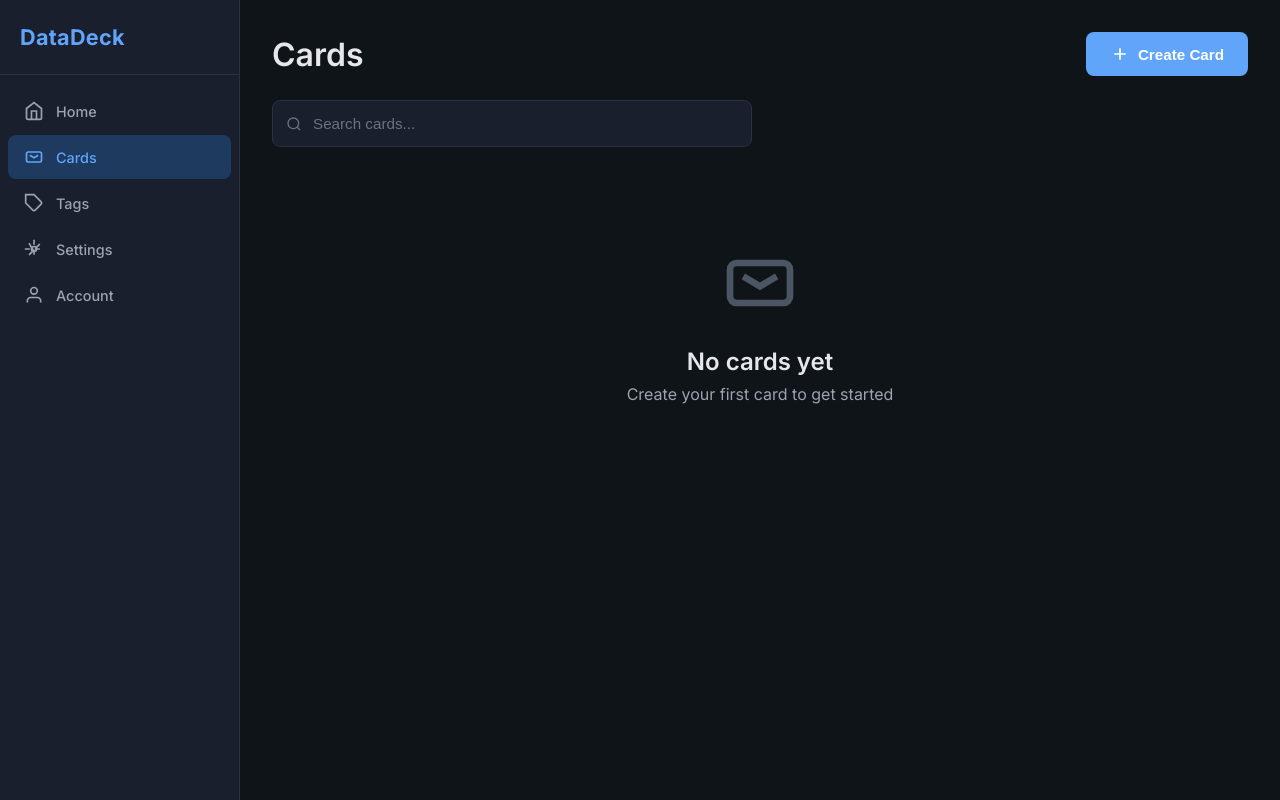
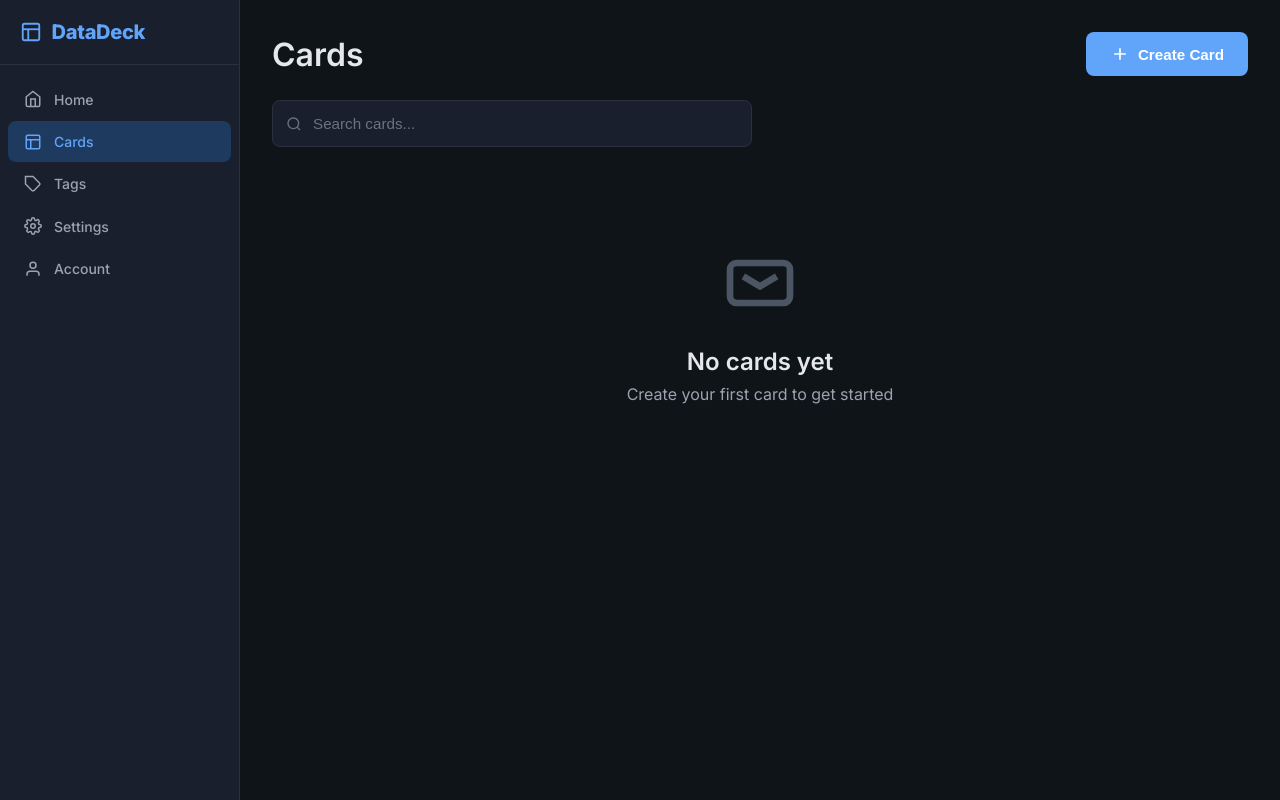
Before and after one commit to AnthonySfeir27/DataDeck, an Angular app in the folder frontend/: page /cards in a window 1280 px wide. Built offline with nearby package versions, Linux system fonts and the light colour scheme.

Commit message:
feat: implement application shell layout and dynamic card component templates

```diff
--- a/frontend/src/app/app.component.css
+++ b/frontend/src/app/app.component.css
@@ -23,19 +23,26 @@
 }
 
 .sidebar-header {
-  padding: 1.5rem 1.25rem;
+  padding: 1.25rem 1.25rem;
   border-bottom: 1px solid var(--border-color);
   display: flex;
   align-items: center;
-  gap: 0.5rem;
+  gap: 0.6rem;
+}
+
+.logo-icon {
+  width: 22px;
+  height: 22px;
+  color: var(--accent-color);
+  flex-shrink: 0;
 }
 
 .sidebar-header h2 {
   margin: 0;
-  font-size: 1.35rem;
-  font-weight: 700;
+  font-size: 1.25rem;
+  font-weight: 800;
   color: var(--accent-color);
-  letter-spacing: 0.3px;
+  letter-spacing: -0.3px;
 }
 
 .nav-menu {
@@ -52,12 +59,13 @@
 .nav-menu a {
   display: flex;
   align-items: center;
-  padding: 0.75rem 1rem;
+  padding: 0.7rem 1rem;
   color: var(--text-secondary);
   text-decoration: none;
   transition: all 0.2s ease;
   border-radius: 8px;
   gap: 0.75rem;
+  font-size: 0.875rem;
 }
 
 .nav-menu a:hover {
@@ -76,13 +84,14 @@
 }
 
 .nav-icon {
-  width: 20px;
-  height: 20px;
+  width: 18px;
+  height: 18px;
   flex-shrink: 0;
+  transition: color 0.2s ease;
 }
 
 .nav-text {
-  font-size: 0.9rem;
+  font-size: 0.875rem;
   font-weight: 500;
 }
 
--- a/frontend/src/app/app.component.html
+++ b/frontend/src/app/app.component.html
@@ -1,6 +1,11 @@
 <div class="app-container" [class.auth-layout]="!showSidebar">
   <nav class="sidebar" *ngIf="showSidebar">
     <div class="sidebar-header">
+      <svg viewBox="0 0 24 24" fill="none" stroke="currentColor" stroke-width="2" class="logo-icon">
+        <rect x="3" y="3" width="18" height="18" rx="2"></rect>
+        <line x1="3" y1="9" x2="21" y2="9"></line>
+        <line x1="9" y1="21" x2="9" y2="9"></line>
+      </svg>
       <h2>DataDeck</h2>
     </div>
     <ul class="nav-menu">
@@ -16,8 +21,9 @@
       <li>
         <a routerLink="/cards" routerLinkActive="active">
           <svg class="nav-icon" viewBox="0 0 24 24" fill="none" stroke="currentColor" stroke-width="2">
-            <path d="M21 16V8a2 2 0 0 0-2-2H5a2 2 0 0 0-2 2v8a2 2 0 0 0 2 2h14a2 2 0 0 0 2-2z"></path>
-            <polyline points="7 10 12 13 17 10"></polyline>
+            <rect x="3" y="3" width="18" height="18" rx="2"></rect>
+            <line x1="3" y1="9" x2="21" y2="9"></line>
+            <line x1="9" y1="21" x2="9" y2="9"></line>
           </svg>
           <span class="nav-text">Cards</span>
         </a>
@@ -35,7 +41,7 @@
         <a routerLink="/settings" routerLinkActive="active">
           <svg class="nav-icon" viewBox="0 0 24 24" fill="none" stroke="currentColor" stroke-width="2">
             <circle cx="12" cy="12" r="3"></circle>
-            <path d="M12 1v6m0 6v6m6-12l-4.24 4.24m-3.52 3.52L6 19m13-7h-6m-6 0H1m18-6l-4.24 4.24m-3.52 3.52L6 5"></path>
+            <path d="M19.4 15a1.65 1.65 0 0 0 .33 1.82l.06.06a2 2 0 0 1-2.83 2.83l-.06-.06a1.65 1.65 0 0 0-1.82-.33 1.65 1.65 0 0 0-1 1.51V21a2 2 0 0 1-4 0v-.09A1.65 1.65 0 0 0 9 19.4a1.65 1.65 0 0 0-1.82.33l-.06.06a2 2 0 0 1-2.83-2.83l.06-.06A1.65 1.65 0 0 0 4.68 15a1.65 1.65 0 0 0-1.51-1H3a2 2 0 0 1 0-4h.09A1.65 1.65 0 0 0 4.6 9a1.65 1.65 0 0 0-.33-1.82l-.06-.06a2 2 0 0 1 2.83-2.83l.06.06A1.65 1.65 0 0 0 9 4.68a1.65 1.65 0 0 0 1-1.51V3a2 2 0 0 1 4 0v.09a1.65 1.65 0 0 0 1 1.51 1.65 1.65 0 0 0 1.82-.33l.06-.06a2 2 0 0 1 2.83 2.83l-.06.06A1.65 1.65 0 0 0 19.4 9a1.65 1.65 0 0 0 1.51 1H21a2 2 0 0 1 0 4h-.09a1.65 1.65 0 0 0-1.51 1z"></path>
           </svg>
           <span class="nav-text">Settings</span>
         </a>
--- a/frontend/src/app/card/card.component.html
+++ b/frontend/src/app/card/card.component.html
@@ -31,7 +31,14 @@
     <h3 class="card-title">{{ card.title }}</h3>
 
     <!-- NOTE / generic description -->
+    <div class="card-meta" *ngIf="!card.master_tag || card.master_tag === 'note'">
+      <div class="status-badge" [class.status-done]="card.master_tag_data?.completed" [class.status-pending]="!card.master_tag_data?.completed">
+        <svg viewBox="0 0 24 24" fill="none" stroke="currentColor" stroke-width="2.5" width="11" height="11"><polyline points="20 6 9 17 4 12"></polyline></svg>
+        {{ card.master_tag_data?.completed ? 'Done' : 'Active' }}
+      </div>
+    </div>
     <p class="card-description" *ngIf="card.description && card.master_tag !== 'task'">{{ card.description }}</p>
+
 
     <!-- TASK -->
     <div class="card-meta" *ngIf="card.master_tag === 'task'">
```
